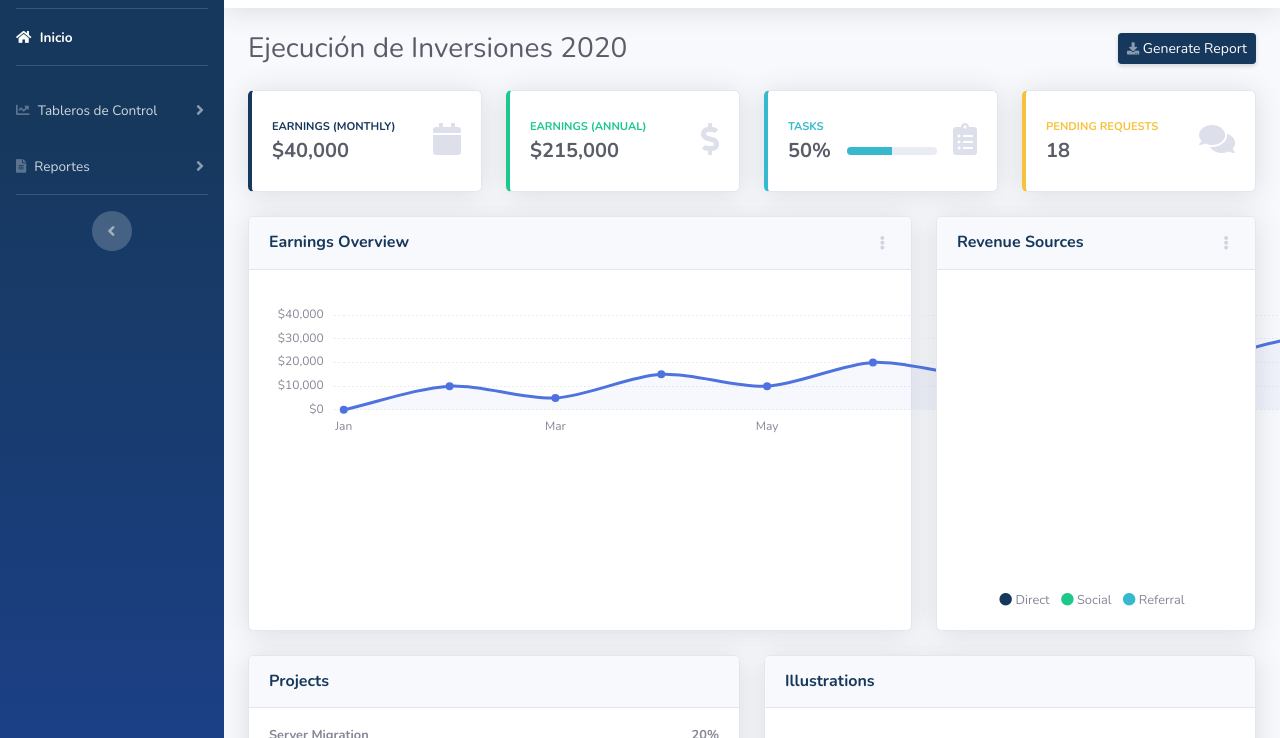
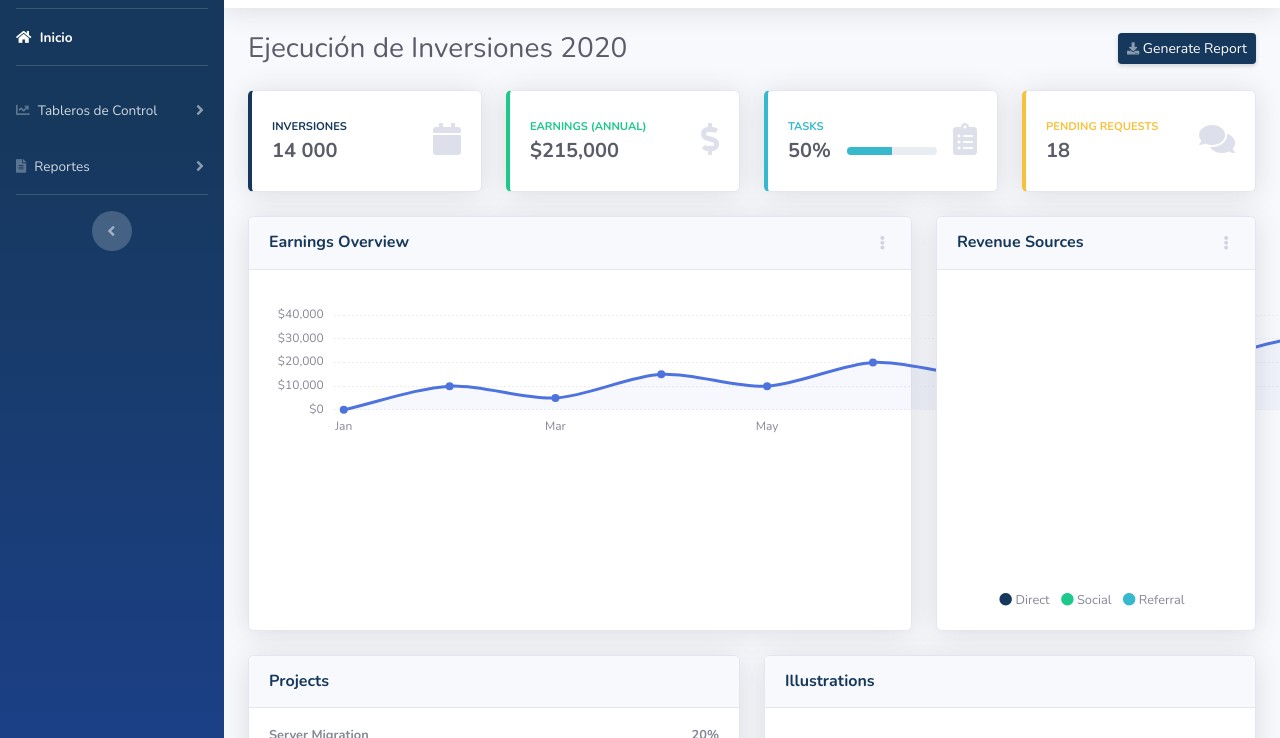
Before and after one commit to edsonhc28/invierte-bi, a website with bundled scripts: page index.html in a window 1280 px wide. Shown: the part 62-800 px from the top of the page. Built offline with nearby package versions, Linux system fonts and the light colour scheme.

Commit message:
seventh commit

```diff
--- a/index.html
+++ b/index.html
@@ -142,8 +142,8 @@
                 <div class="card-body">
                   <div class="row no-gutters align-items-center">
                     <div class="col mr-2">
-                      <div class="text-xs font-weight-bold text-primary text-uppercase mb-1">Earnings (Monthly)</div>
-                      <div class="h5 mb-0 font-weight-bold text-gray-800">$40,000</div>
+                      <div class="text-xs font-weight-bold text-primary text-uppercase mb-1">Inversiones</div>
+                      <div class="h5 mb-0 font-weight-bold text-gray-800">14 000</div>
                     </div>
                     <div class="col-auto">
                       <i class="fas fa-calendar fa-2x text-gray-300"></i>
```
